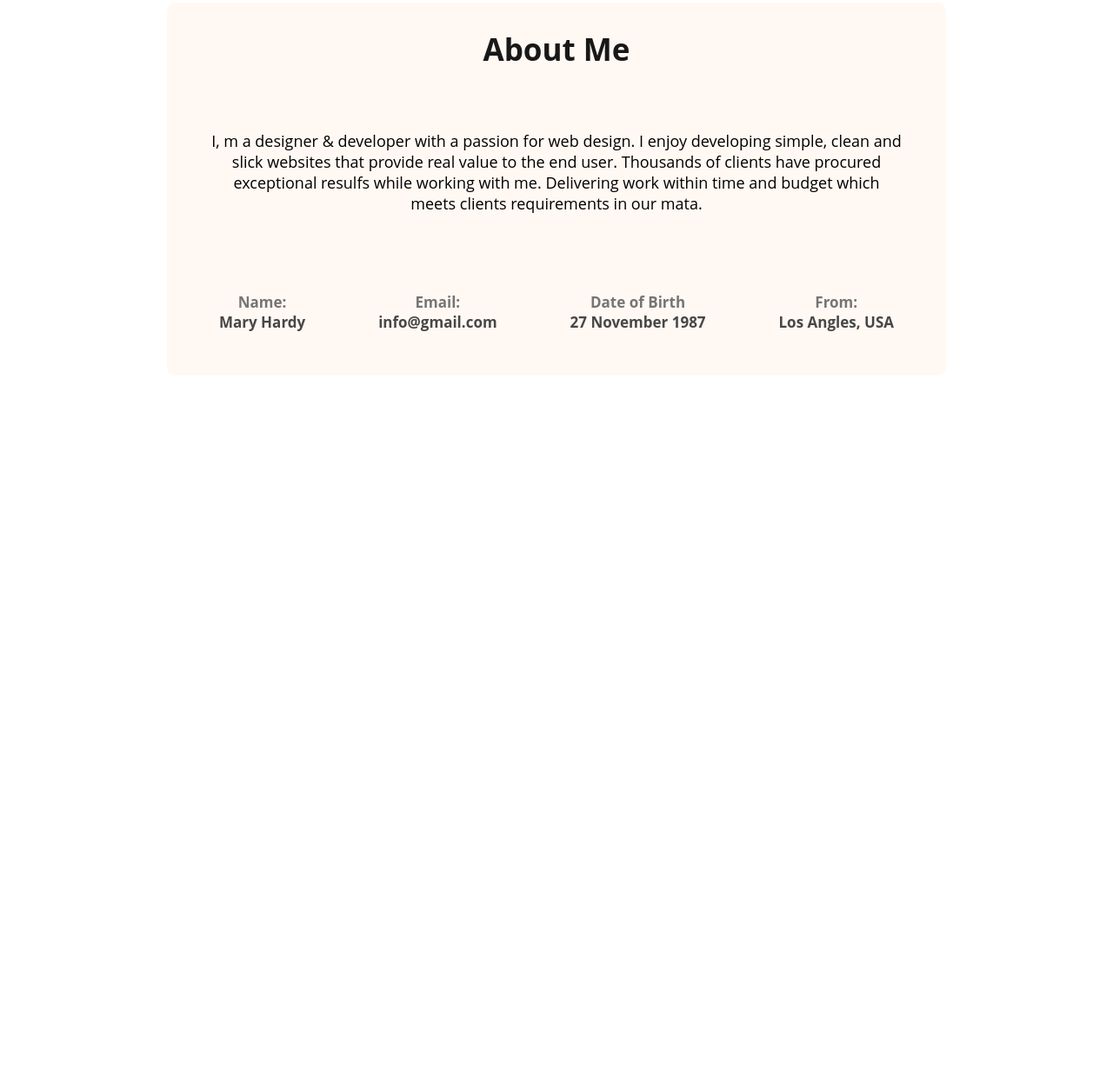
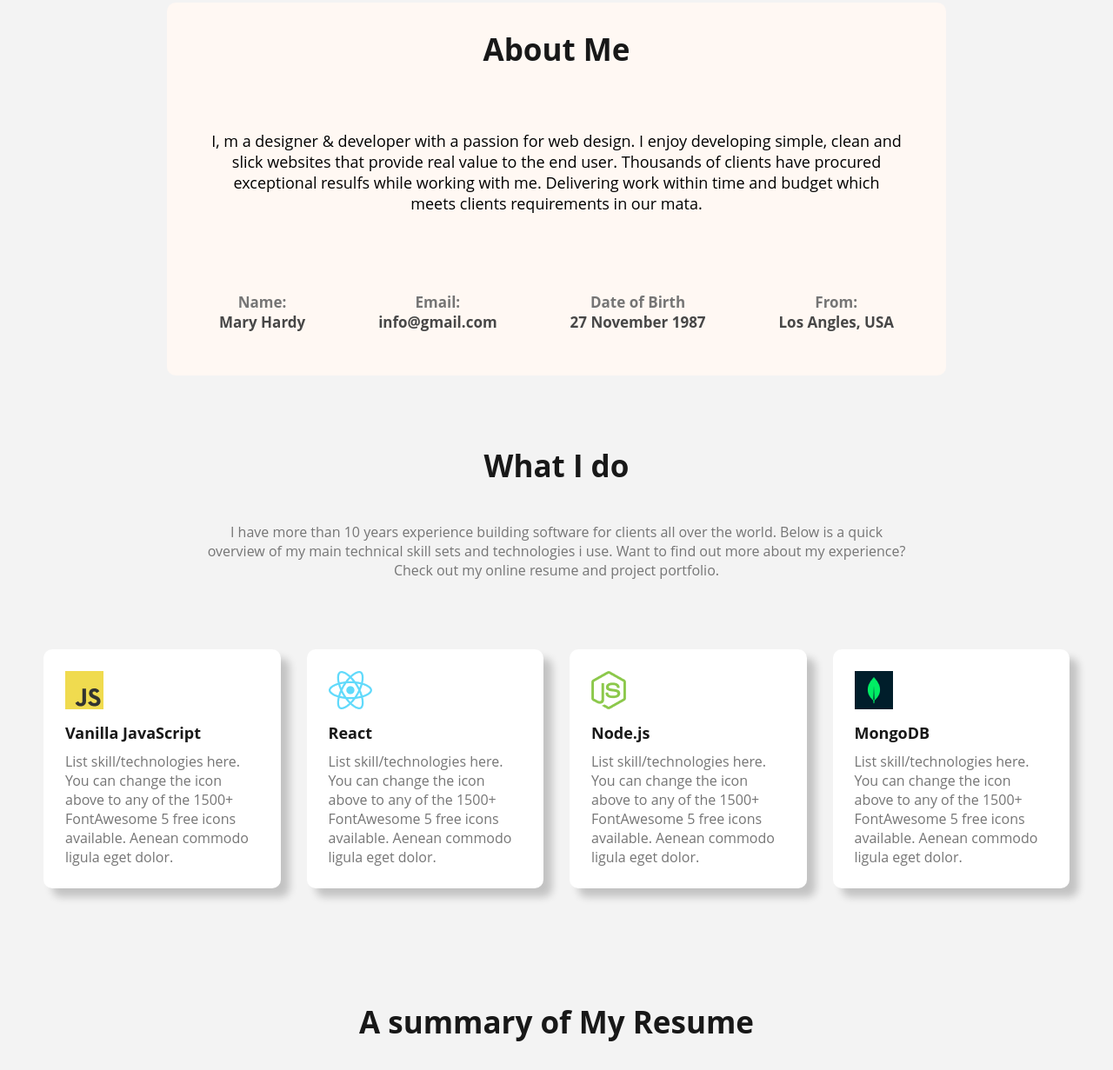
Before and after one commit to Limon-0007/web-day-5, a plain HTML site: page index.html in a window 1280 px wide. Shown: the part 738-1969 px from the top of the page at 87% size. Before the commit the page ends 1170 px from the top, so only its background shows below. Drawn offline with Linux system fonts and the light colour scheme.

Commit message:
added cards section

```diff
--- a/css/style.css
+++ b/css/style.css
@@ -7,6 +7,11 @@
 }
 
 @import url("https://fonts.googleapis.com/css2?family=Open+Sans:wght@400;600;700&display=swap");
+
+body {
+  background: #F3F3F3;
+  behavior: smooth;
+}
 
 /* some common css */
 
@@ -31,8 +36,14 @@ nav ul li a {
   margin-right: 20px;
   color: #474747;
   font-size: 15px;
-  font-weight: 400;
+  font-weight: 600;
+  transition: 0.5s ease-in-out;
 }
+
+nav ul li a:hover {
+  color: #fd6e0a;
+}
+
 .nav-item {
   display: flex;
 }
@@ -174,3 +185,68 @@ nav ul li a {
 .about-body {
   color: #474747;
 }
+
+/* what i do section starts from here */
+
+.section-title {
+  font-weight: 700;
+  font-size: 35px;
+  color: #181818;
+  text-align: center;
+  margin-top: 5rem;
+  margin-bottom: 2rem;
+}
+
+.section-description {
+  text-align: center;
+  padding: 10px 100px;
+  font-weight: 400;
+  font-size: 16px;
+  color: #757575;
+}
+
+/* cards */
+
+.cards {
+  display: flex;
+  margin-top: 20px;
+  gap: 30px;
+  padding: 50px;
+  overflow: hidden;
+}
+
+.what-i-do-cards {
+  background-color: #FFFFFF;
+  padding: 25px;
+  box-shadow: 10px 10px 10px rgba(0,0,0,0.2);
+  border-radius: 10px;
+  transition: 0.5s ease-in-out;
+  overflow: hidden;
+}
+
+.what-i-do-cards:hover {
+  transform: scale(1.1);
+  background-color: rgb(218, 157, 167);
+}
+
+.what-i-do-cards:hover .card-title{
+  color: #fff;
+}
+
+.what-i-do-cards:hover .card-body {
+  color: #fff;
+}
+
+.card-title {
+  margin-top: 10px;
+  margin-bottom: 10px;
+  font-weight: 700;
+  font-size: 18px;
+  color: #181818;
+}
+
+.card-body {
+  color: #757575;
+  font-weight: 400;
+  font-size: 16px;
+}
--- a/index.html
+++ b/index.html
@@ -62,7 +62,46 @@
                         <p class="about-body">Los Angles, USA</p>
                     </div>
                 </div>
+            </section>
 
+            <!-- what i do section starts from here -->
+
+            <section class="what-i-do">
+                <h3 class="section-title">What I do</h3>
+                <p class="section-description">I have more than 10 years experience building software for clients all over the world. Below is a quick <br> overview of my main technical skill sets and technologies i use. Want to find out more about my experience? <br> Check out my online resume and project portfolio.</p>
+
+                <div class="cards">
+
+                    <div class="what-i-do-cards">
+                        <img src="images/icons/js.png" alt="image not found">
+                        <p class="card-title">Vanilla JavaScript</p>
+                        <p class="card-body">List skill/technologies here. You can change the icon above to any of the 1500+ FontAwesome 5 free icons available. Aenean commodo ligula eget dolor.</p>
+                    </div>
+
+                    <div class="what-i-do-cards">
+                        <img src="images/icons/react.png" alt="image not found">
+                        <p class="card-title">React</p>
+                        <p class="card-body">List skill/technologies here. You can change the icon above to any of the 1500+ FontAwesome 5 free icons available. Aenean commodo ligula eget dolor.</p>
+                    </div>
+
+                    <div class="what-i-do-cards">
+                        <img src="images/icons/nodejs.png" alt="image not found">
+                        <p class="card-title">Node.js</p>
+                        <p class="card-body">List skill/technologies here. You can change the icon above to any of the 1500+ FontAwesome 5 free icons available. Aenean commodo ligula eget dolor.</p>
+                    </div>
+
+                    <div class="what-i-do-cards">
+                        <img src="images/icons/mongo.png" alt="image not found">
+                        <p class="card-title">MongoDB</p>
+                        <p class="card-body">List skill/technologies here. You can change the icon above to any of the 1500+ FontAwesome 5 free icons available. Aenean commodo ligula eget dolor.</p>
+                    </div>
+                </div>
+            </section>
+
+            <!-- A summary of My Resume section -->
+
+            <section class="resume">
+                <h3 class="section-title">A summary of My Resume</h3>
             </section>
 
         </main>
```
Lines whose indentation alone changed are shown as unchanged.
